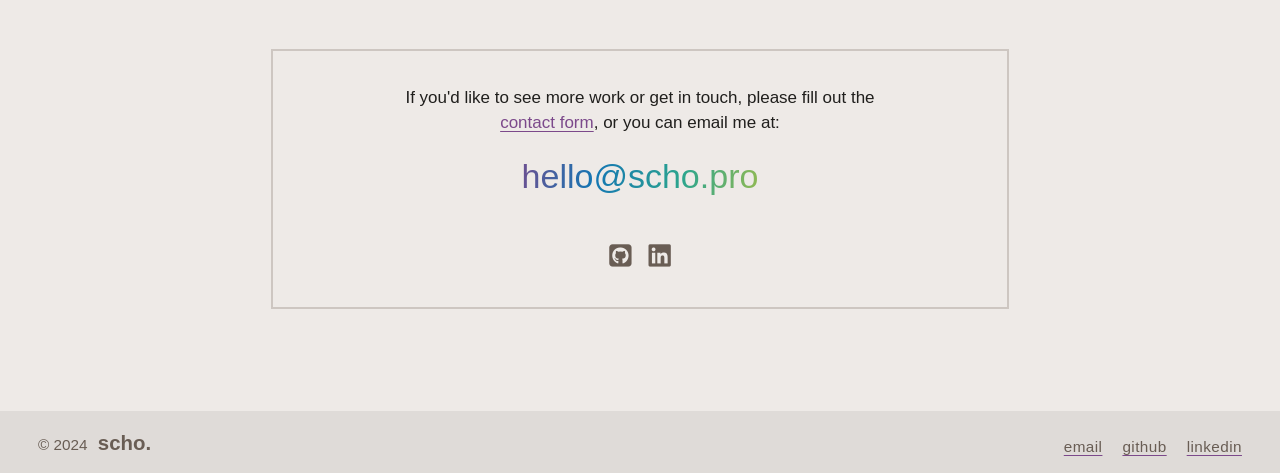
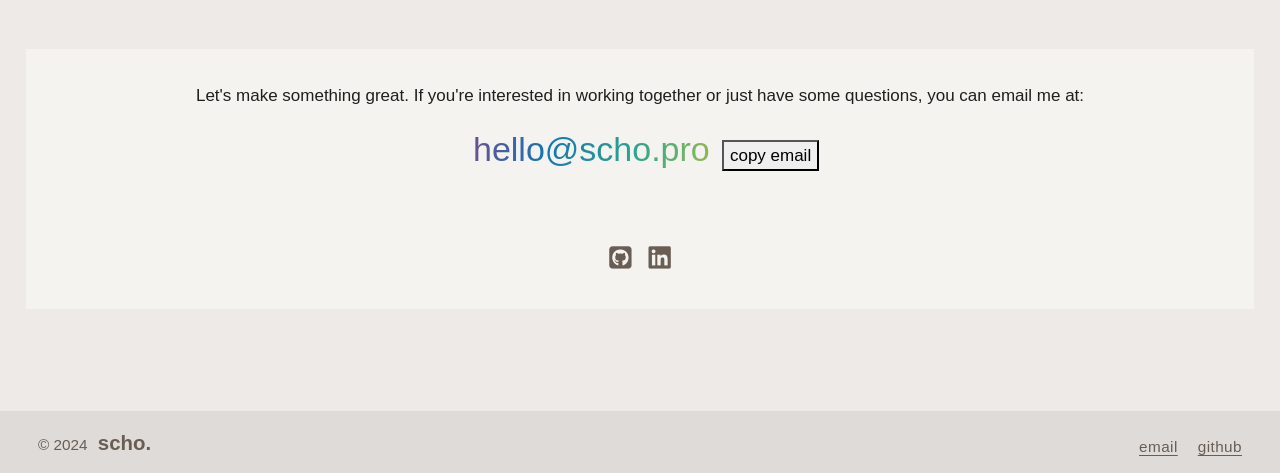
Before and after one commit to indoct/scho-react, a React (Vite) app: page / in a window 1280 px wide. Shown: the part 1327-1800 px from the top of the page. Built offline with nearby package versions, Linux system fonts and the light colour scheme; a web font is replaced by a local one.

Commit message:
styling ...

```diff
--- a/src/App.css
+++ b/src/App.css
@@ -797,8 +797,7 @@ h6 {
   flex-direction: column;
   justify-content: space-between;
   margin-bottom: 0;
-  padding: 2rem 10%;
-  border: 2px solid var(--schogrey);
+  padding: 6em 0;
 }
 
 .home-contact p {
@@ -806,7 +805,7 @@ h6 {
 }
 
 .light-mode .home-contact {
-  border: 2px solid var(--schoclay);
+  background-color: #f4f3f0;
 }
 
 /* CONTACT PAGE */
@@ -1135,9 +1134,6 @@ footer {
   }
 }
 @media (min-width: 670px) {
-  /* .intro-2 {
-    display: block;
-  } */
 }
 @media (max-width: 760px) {
   .pp-info {
@@ -1243,9 +1239,9 @@ footer {
   .header {
     padding: 9em 0 3em;
   }
-  .home-contact {
+  /* .home-contact {
     max-width: 60%;
-  }
+  } */
 }
 
 @media only screen and (min-width: 1800px) {
@@ -1262,7 +1258,6 @@ footer {
     min-height: 260px;
     margin: 0 auto;
     padding: 2rem 10%;
-    border: 2px solid var(--schogrey);
   }
 }
 
--- a/src/components/Footer.jsx
+++ b/src/components/Footer.jsx
@@ -22,11 +22,6 @@ export default function Footer() {
                   github
                 </a>
               </li>
-              <li>
-                <a href="https://www.linkedin.com/in/shoul" target="blank_">
-                  linkedin
-                </a>
-              </li>
             </ul>
           </div>
         </div>
--- a/src/pages/Home.jsx
+++ b/src/pages/Home.jsx
@@ -180,11 +180,12 @@ export default function Home() {
         <div className="col-12 text-center">
           <div className="home-contact">
             <p>
-              If you'd like to see more work or get in touch, please fill out
-              the <a href="/contact">contact form</a>, or you can email me at:
+              Let's make something great. If you're interested in working
+              together or just have some questions, you can email me at:
               <a href="mailto:hello@scho.pro" className="email-big gradient">
                 hello@scho.pro
               </a>
+              <button className="copy-btn">copy email</button>
             </p>
             <div className="social-icons">
               <a
```
Also changed, not shown: 2 other files (tests, documents, lock files or other folders).
